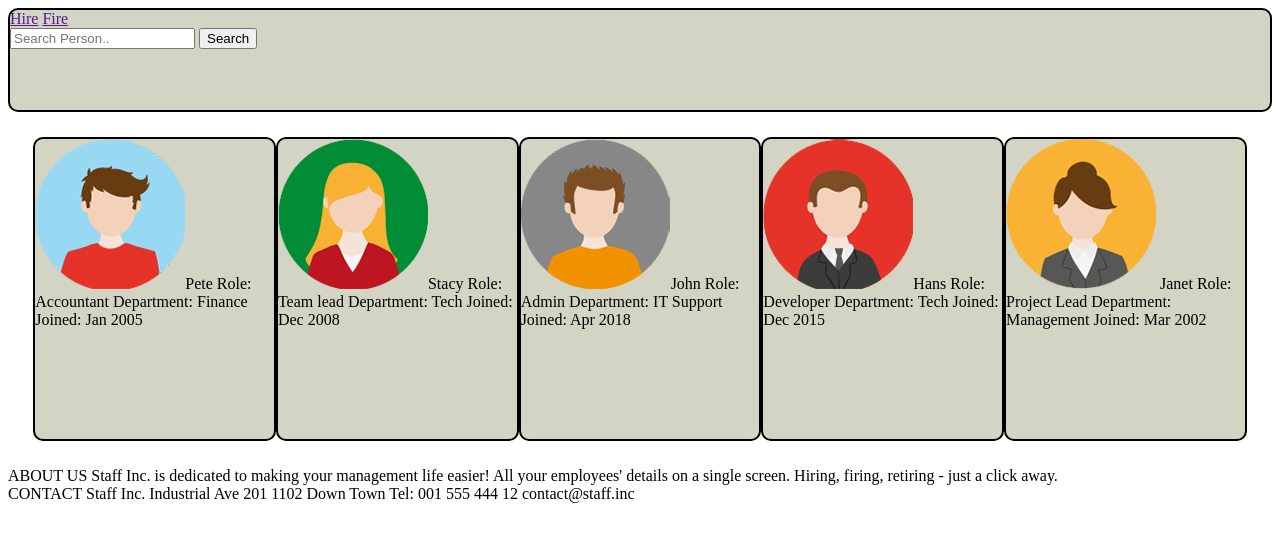
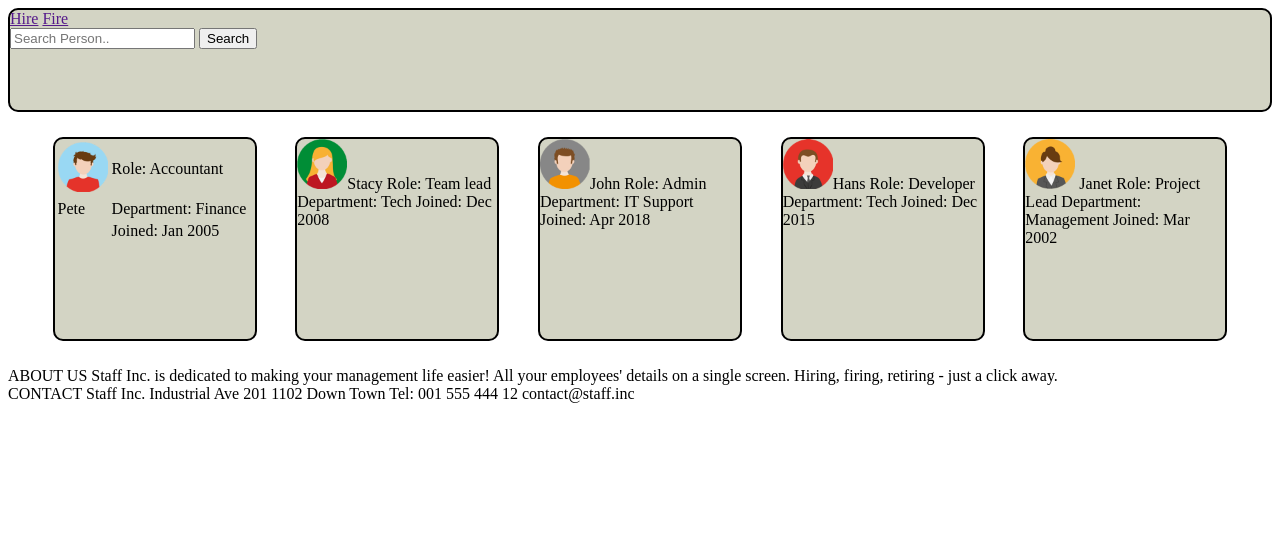
Before and after one commit to helgiisaevar/Vefforitun, a plain HTML site: page prj01_suppl/text.html in a window 1280 px wide. Drawn offline with Linux system fonts and the light colour scheme.

Commit message:
vantar að laga personel spjöld, bil vitlaust hjá mér milli spjalda, setti flexbox í gang

```diff
--- a/prj01_suppl/style.css
+++ b/prj01_suppl/style.css
@@ -12,7 +12,23 @@
 
 .profileContainer {
     display: flex;
+    flex-wrap: wrap;
     padding: 2%;
+    flex-direction: row;
+    justify-content: space-around;
+
+
+
+
+}
+
+.tr {
+    justify-content: space-between ;
+}
+
+
+.profilePic {
+    width: 50px;
 
 }
 
@@ -29,8 +45,10 @@
     background-color: #D3D4C4;
     border-radius: 10px;
     border: 2px solid #000000;
-    width: 300px ;
-    height: 300px;
+    width: 200px;
+    height: 200px;
+    word-wrap: break-word;
+    /*margin: 1%;*/
 
 }
 
@@ -58,4 +76,11 @@
     .profilePic {
         display: none;
     }
+
+    .profileContainer {
+        display: flex;
+        padding: 2%;
+        flex-direction: column;
+
+    }
 };
--- a/prj01_suppl/text.html
+++ b/prj01_suppl/text.html
@@ -21,7 +21,21 @@
   <body>
     <div class='profileContainer'>
       <div class='bodybig roundCornerBox' >
-        <img class=profilePic src='pers1.png'>Pete Role: Accountant Department: Finance Joined: Jan 2005</div>
+        <table><tr>
+          <td><img class=profilePic src='pers1.png'></td>
+          <td>Role: Accountant</td>
+          </tr>
+          <tr>
+            <td>Pete</td>
+            <td>Department: Finance</td>
+          </tr>
+          <tr>
+            <td></td>
+            <td>Joined: Jan 2005</td>
+          </tr>
+          </table>
+          </div>
+
       <div class='bodybig roundCornerBox'>
         <img class=profilePic src='pers2.png'>Stacy Role: Team lead Department: Tech Joined: Dec 2008</div>
       <div class='bodybig roundCornerBox'>
```
